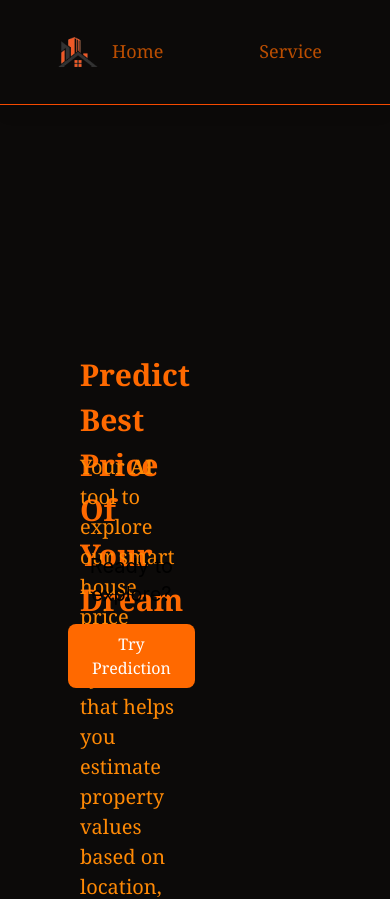
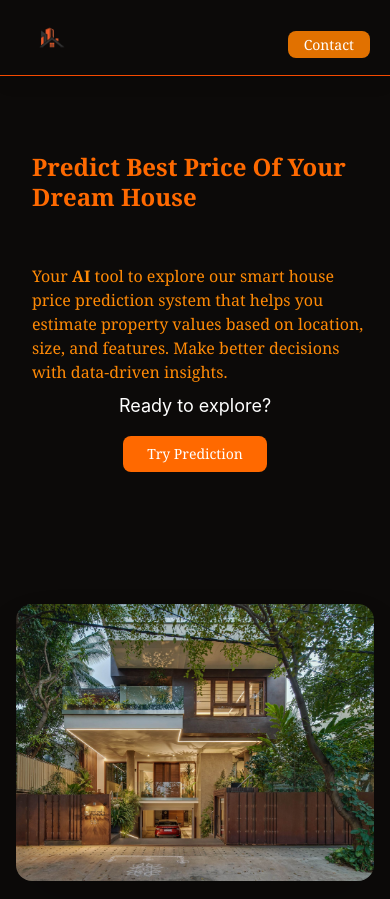
Before and after one commit to niyomugaboetiene/ML.projects.io, a React (Vite) app in the folder Data Science Project/Real Estate Price prediction/client/: page / in a window 390 px wide. Shown: the top 899 px of the page. Built offline with nearby package versions, Linux system fonts and the light colour scheme; no server answers.

Commit message:
[coding] implementing client side of my AI app

```diff
--- a/Data Science Project/Real Estate Price prediction/client/src/pages/Home.jsx
+++ b/Data Science Project/Real Estate Price prediction/client/src/pages/Home.jsx
@@ -7,10 +7,16 @@ const HomeComponent = () => {
     const navigate = useNavigate();
 
     return (
-        <div className="bg-stone-950 h-screen">
-            <div className="fixed top-0 right-0 left-0 bg-stone-950  flex p-3 justify-between shadow-lg  border-b border-orange-600 z-50">
-                <img src={vector} alt="Logo" className="w-25 relative left-4 hover:scale-150 transition duration-200" title="Logo"/>
-                <nav className="justify-between sm:w-12 space-x-24 flex text-amber-700 font-serif items-center text-[18px]">
+        <div className="bg-stone-950 min-h-screen">
+            <div className="fixed top-0 right-0 left-0 bg-stone-950 flex p-3 justify-between shadow-lg border-b border-orange-600 z-50">
+                <img
+                    src={vector}
+                    alt="Logo"
+                    className="md:w-20 w-16 relative left-2 md:left-4 hover:scale-150 transition duration-200"
+                    title="Logo"
+                />
+
+                <nav className="hidden md:flex justify-between space-x-8 lg:space-x-24 w-auto md:w-2/3 lg:w-1/2 text-amber-700 font-serif items-center text-sm md:text-base lg:text-[18px]">
                    <button
                       className="hover:text-amber-800 transition-colors"
                       onClick={() => document.getElementById("home").scrollIntoView({ behavior: "smooth" })}
@@ -33,34 +39,47 @@ const HomeComponent = () => {
 
                 <div>
                     <a
-                   className="font-serif relative right-5 top-7 bg-amber-600 px-6 py-2 text-white  rounded-lg hover:bg-amber-700 transition-colors"
-                   href="https://niyomugaboetiene.vercel.app/#contact" rel="noopener noreferrer" target="_blank"
-
+                       className="font-serif relative right-2 md:right-5 top-5 md:top-7 bg-amber-600 px-4 md:px-6 py-1 md:py-2 text-white rounded-lg hover:bg-amber-700 transition-colors text-sm md:text-base"
+                       href="https://niyomugaboetiene.vercel.app/#contact"
+                       rel="noopener noreferrer"
+                       target="_blank"
                     >
                         Contact
                     </a>
-
                 </div>
             </div>
 
-            <div className="flex  mt-12">
-                <div className="w-130 p-4 relative">
-                    <h1 className="text-[30px] absolute top-70 left-20 font-bold text-orange-500 font-serif">Predict Best Price Of Your Dream House</h1>
+            <div className="flex flex-col md:flex-row mt-12 md:mt-12 px-4 md:px-0">
+                <div className="w-full md:w-[500px] lg:w-[600px] p-4 relative min-h-[500px] md:min-h-[600px]">
+                    <h1 className="text-2xl sm:text-3xl md:text-[30px] absolute top-20 md:top-40 lg:top-70 left-4 md:left-10 lg:left-20 font-bold text-orange-500 font-serif leading-tight">
+                        Predict Best Price Of Your Dream House
+                    </h1>
 
-                  <p className="text-[20px] absolute top-95 left-20 text-orange-400 font-serif">Your <span className="font-bold">AI</span> tool to explore our smart house price prediction system that helps you estimate property values based on location, size, and features. Make better decisions with data-driven insights.</p>
+                    <p className="text-base sm:text-lg md:text-[20px] absolute top-48 md:top-60 lg:top-95 left-4 md:left-10 lg:left-20 text-orange-400 font-serif">
+                        Your <span className="font-bold">AI</span> tool to explore our smart house price prediction system that helps you estimate property values based on location, size, and features. Make better decisions with data-driven insights.
+                    </p>
 
-
-                <div className="text-center absolute top-120 left-17">
-                         <h2 className="text-xl mb-4">Ready to explore?</h2>
-                        <button onClick={() => document.getElementById("index").scrollIntoView({ behavior: "smooth" })}
-                        className="bg-orange-500 px-6 py-2 rounded-lg hover:bg-orange-600 transition-colors font-serif text-white">
+                    <div className="text-center absolute top-80 md:top-96 lg:top-120 left-0 md:left-4 lg:left-17 w-full md:w-auto">
+                        <h2 className="text-lg md:text-xl mb-4 text-white">Ready to explore?</h2>
+                        <button
+                            onClick={() => document.getElementById("index").scrollIntoView({ behavior: "smooth" })}
+                            className="bg-orange-500 px-6 py-2 rounded-lg hover:bg-orange-600 transition-colors font-serif text-white text-sm md:text-base"
+                        >
                             Try Prediction
                         </button>
                     </div>
                 </div>
 
-                <img src={house} alt="House" title="House" className="sm:100 md:w-150 lg:w-250 rounded-full relative -right-90 top-30"/>
+                <div className="w-full md:w-auto flex justify-center md:block mt-8 md:mt-0">
+                    <img
+                        src={house}
+                        alt="House"
+                        title="House"
+                        className="w-full max-w-md md:max-w-lg lg:max-w-2xl rounded-2xl md:rounded-full relative md:-right-10 lg:-right-90 md:top-10 lg:top-30 shadow-2xl"
+                    />
                 </div>
+            </div>
+
       </div>
     )
 }
```
Lines whose indentation alone changed are shown as unchanged.
